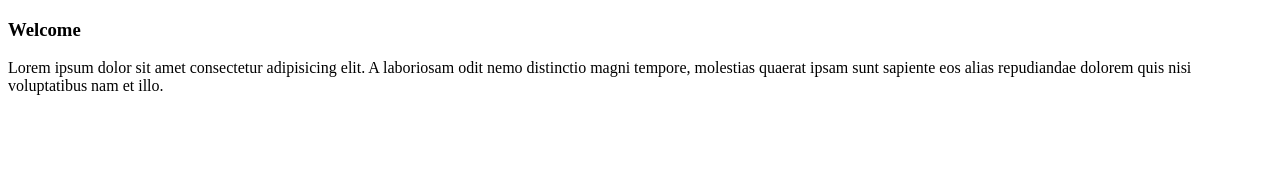
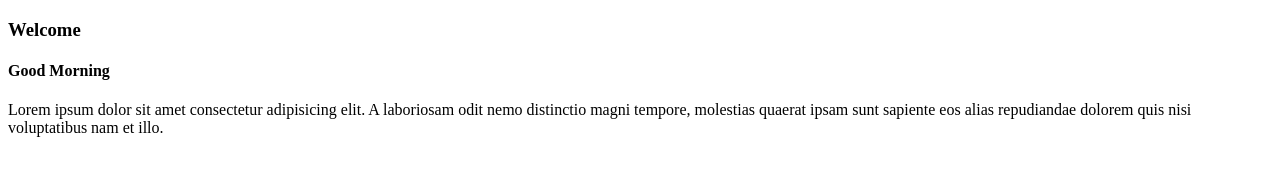
Before and after one commit to gunjan2012/git-course, a plain HTML site: page index.html in a window 1280 px wide. Drawn offline with Linux system fonts and the light colour scheme.

Commit message:
update: h4 added

```diff
--- a/index.html
+++ b/index.html
@@ -8,6 +8,7 @@
 </head>
 <body>
     <h3>Welcome</h3>
+    <h4>Good Morning</h4>
     <p>Lorem ipsum dolor sit amet consectetur adipisicing elit. A laboriosam odit nemo distinctio magni tempore, molestias quaerat ipsam sunt sapiente eos alias repudiandae dolorem quis nisi voluptatibus nam et illo.</p>
 </body>
 </html>
```
